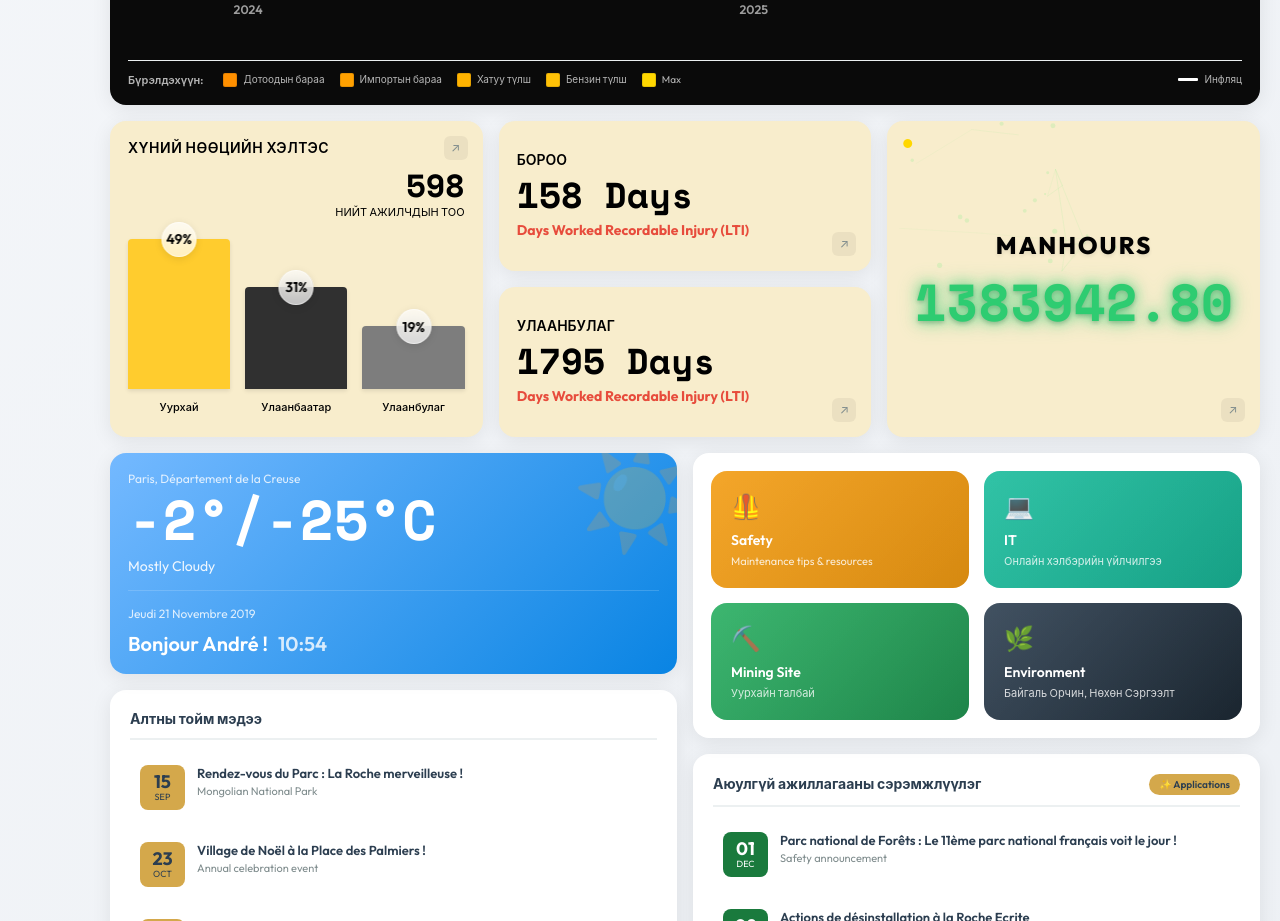
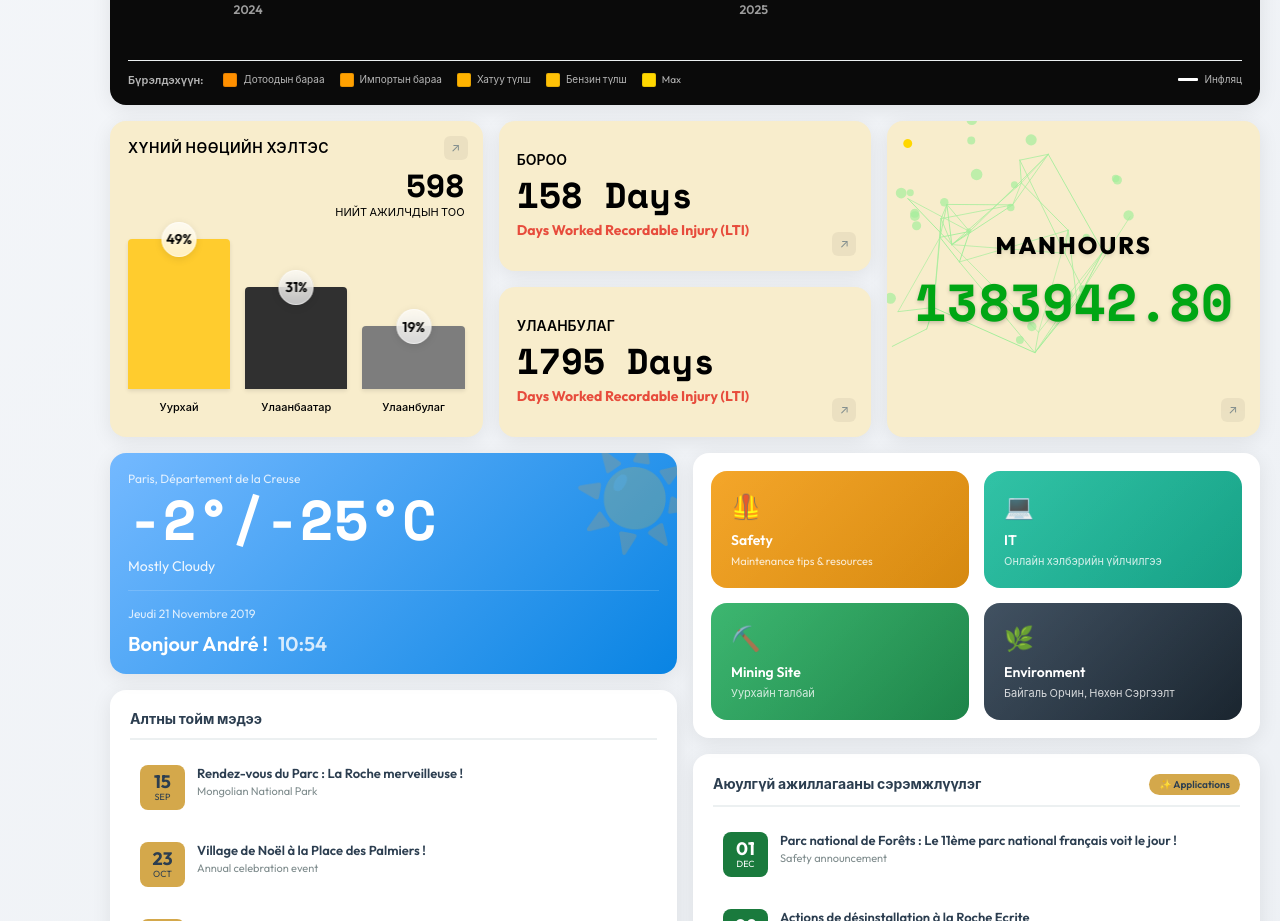
Before and after one commit to hodooniihoosonmantuu/project-cursor, a React (Vite) app: page / in a window 1280 px wide. Shown: the part 860-1781 px from the top of the page. Built offline with nearby package versions, Linux system fonts and the light colour scheme.

Commit message:
Make network effect bigger and more distinct, change number color to #00A614, remove neon effects

```diff
--- a/src/App.css
+++ b/src/App.css
@@ -827,18 +827,16 @@ body {
   height: 100%;
   pointer-events: none;
   z-index: 1;
-  opacity: 0.5;
+  opacity: 0.8;
 }
 
 .network-line {
   stroke: #90EE90;
-  stroke-width: 0.5;
-  filter: blur(0.4px);
+  stroke-width: 1;
   stroke-linecap: round;
 }
 
 .network-node {
-  filter: blur(0.3px);
   transform-origin: center;
   transition: opacity 0.3s ease;
 }
@@ -869,7 +867,6 @@ body {
   margin-bottom: 16px;
   text-align: center;
   text-shadow: 0 2px 4px rgba(0, 0, 0, 0.1);
-  animation: titlePulse 3s ease-in-out infinite;
   position: relative;
   z-index: 2;
 }
@@ -878,12 +875,10 @@ body {
   font-family: 'Space Mono', monospace;
   font-size: 52px;
   font-weight: 700;
-  color: #2ecc71;
+  color: #00A614;
   line-height: 1;
   text-align: center;
-  text-shadow: 0 0 10px rgba(46, 204, 113, 0.5), 0 2px 4px rgba(0, 0, 0, 0.2);
-  animation: numberGlow 2s ease-in-out infinite;
-  filter: drop-shadow(0 0 8px rgba(46, 204, 113, 0.4));
+  text-shadow: 0 2px 4px rgba(0, 0, 0, 0.2);
   position: relative;
   z-index: 2;
 }
@@ -899,16 +894,6 @@ body {
   }
 }
 
-@keyframes numberGlow {
-  0%, 100% {
-    text-shadow: 0 0 10px rgba(46, 204, 113, 0.5), 0 2px 4px rgba(0, 0, 0, 0.2);
-    filter: drop-shadow(0 0 8px rgba(46, 204, 113, 0.4));
-  }
-  50% {
-    text-shadow: 0 0 20px rgba(46, 204, 113, 0.8), 0 2px 4px rgba(0, 0, 0, 0.2);
-    filter: drop-shadow(0 0 15px rgba(46, 204, 113, 0.7));
-  }
-}
 
 /* Weather Widget */
 .weather-widget {
--- a/src/components/ManhoursWidget.jsx
+++ b/src/components/ManhoursWidget.jsx
@@ -28,7 +28,7 @@ function ManhoursWidget() {
       const rect = widgetRef.current.getBoundingClientRect()
       const widgetWidth = rect.width || 300
       const widgetHeight = rect.height || 140
-      const nodeCount = 20
+      const nodeCount = 25
       const newNodes = []
       const newConnections = []
 
@@ -54,7 +54,7 @@ function ManhoursWidget() {
           id: i,
           x: x,
           y: y,
-          radius: Math.random() * 1.5 + 1
+          radius: Math.random() * 3 + 2.5 // Bigger nodes: 2.5-5.5px
         })
       }
 
@@ -68,17 +68,17 @@ function ManhoursWidget() {
           )
 
           // Connect nodes that are close enough (varying connection probability)
-          const maxDistance = 100
+          const maxDistance = 150 // Increased connection distance
           const connectionChance = 1 - (distance / maxDistance)
-          if (distance < maxDistance && Math.random() < connectionChance * 0.6) {
+          if (distance < maxDistance && Math.random() < connectionChance * 0.7) {
             newConnections.push({
               id: `${i}-${j}`,
               x1: node1.x,
               y1: node1.y,
               x2: node2.x,
               y2: node2.y,
-              opacity: 0.2 + Math.random() * 0.3,
-              strokeWidth: 0.3 + Math.random() * 0.4
+              opacity: 0.5 + Math.random() * 0.4, // More visible: 0.5-0.9
+              strokeWidth: 1 + Math.random() * 1.5 // Thicker lines: 1-2.5px
             })
           }
         }
@@ -164,7 +164,7 @@ function ManhoursWidget() {
             cy={node.y}
             r={node.radius}
             fill="#90EE90"
-            opacity="0.5"
+            opacity="0.7"
           />
         ))}
       </svg>
```
